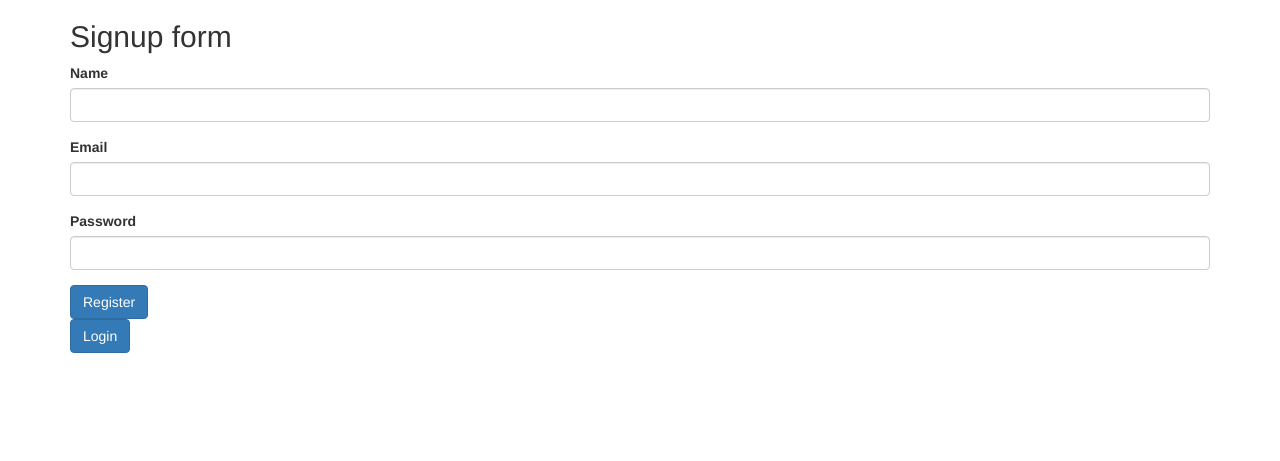
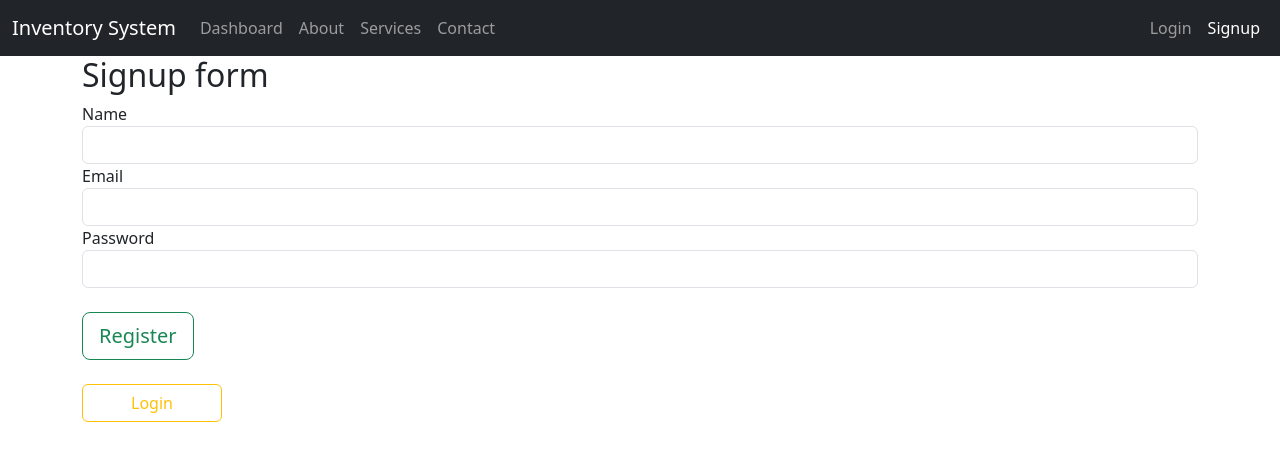
Before and after one commit to PrantoMondol11/Inventory-System, a Flask app: page /signup in a window 1280 px wide. Shown: the top 461 px of the page. Run offline with Flask 3, Linux system fonts and the light colour scheme; some libraries are stand-ins or nearby versions.

Commit message:
add html bootstarp

```diff
--- a/templates/home.html
+++ b/templates/home.html
@@ -1,17 +1,15 @@
-<!DOCTYPE html>
+<!doctype html>
 <html lang="en">
   <head>
-    <meta charset="UTF-8">
-    <meta name="viewport" content="width=device-width, initial-scale=1.0">
-    <meta http-equiv="X-UA-Compatible" content="ie=edge">
-    <title>Home</title>
-    <link rel="stylesheet" href="style.css">
+    <meta charset="utf-8">
+    <meta name="viewport" content="width=device-width, initial-scale=1">
+    <title>Bootstrap demo</title>
+    <link href="https://cdn.jsdelivr.net/npm/bootstrap@5.3.3/dist/css/bootstrap.min.css" rel="stylesheet" integrity="sha384-QWTKZyjpPEjISv5WaRU9OFeRpok6YctnYmDr5pNlyT2bRjXh0JMhjY6hW+ALEwIH" crossorigin="anonymous">
   </head>
   <body>
 
 
 
-    I love it
-    <script src="index.js"></script>
+    <script src="https://cdn.jsdelivr.net/npm/bootstrap@5.3.3/dist/js/bootstrap.bundle.min.js" integrity="sha384-YvpcrYf0tY3lHB60NNkmXc5s9fDVZLESaAA55NDzOxhy9GkcIdslK1eN7N6jIeHz" crossorigin="anonymous"></script>
   </body>
 </html>
--- /dev/null
+++ b/templates/navbar.html
@@ -0,0 +1,33 @@
+<nav class="navbar navbar-expand-lg navbar-dark bg-dark">
+    <div class="container-fluid">
+        <a class="navbar-brand" href="#">Inventory System</a>
+        <button class="navbar-toggler" type="button" data-bs-toggle="collapse" data-bs-target="#mainNav">
+            <span class="navbar-toggler-icon"></span>
+        </button>
+        <div class="collapse navbar-collapse" id="mainNav">
+            <ul class="navbar-nav me-auto">
+                <li class="nav-item">
+                    <a class="nav-link {% if active_page == 'Dashboard' %} active {% endif %}" href="/Dashboard">Dashboard</a>
+                </li>
+                <li class="nav-item">
+                    <a class="nav-link {% if active_page == 'about' %}active{% endif %}" href="/about">About</a>
+                </li>
+                <li class="nav-item">
+                    <a class="nav-link {% if active_page == 'services' %}active{% endif %}" href="/services">Services</a>
+                </li>
+                <li class="nav-item">
+                    <a class="nav-link {% if active_page == 'contact' %}active{% endif %}" href="/contact">Contact</a>
+                </li>
+            </ul>
+
+            <ul class="navbar-nav ms-auto">
+                <li class="nav-item">
+                    <a class="nav-link {% if active_page == 'login' %}active{% endif %}" href="/login">Login</a>
+                </li>
+                <li class="nav-item">
+                    <a class="nav-link {% if active_page == 'signup' %}active{% endif %}" href="/signup">Signup</a>
+                </li>
+            </ul>
+        </div>
+    </div>
+</nav>
--- a/templates/signup.html
+++ b/templates/signup.html
@@ -1,14 +1,7 @@
-<!DOCTYPE html>
-<html lang="en">
-<head>
-  <title>SignUp Form</title>
-  <meta charset="utf-8">
-  <meta name="viewport" content="width=device-width, initial-scale=1">
-  <link rel="stylesheet" href="https://maxcdn.bootstrapcdn.com/bootstrap/3.4.1/css/bootstrap.min.css">
-  <script src="https://ajax.googleapis.com/ajax/libs/jquery/3.7.1/jquery.min.js"></script>
-  <script src="https://maxcdn.bootstrapcdn.com/bootstrap/3.4.1/js/bootstrap.min.js"></script>
-</head>
+{% include 'home.html' %}
+
 <body>
+    {%include 'navbar.html'%}
 
 <div class="container">
   <h2>Signup form</h2>
@@ -51,11 +44,13 @@
         {% endif %}
     </div>
 
-    {{ form.submit(class="btn btn-primary mt-4") }}
+    {{ form.submit(class="btn  mt-4 btn-lg btn-outline-success") }}
 
   </form>
-  <a href='/login' class="btn btn-primary ",>Login</a>
-</div>
+  <a href='/login' class="btn px-5 mt-4 btn-outline-warning">Login</a>
+
+
+
+
 
 </body>
-</html>
```
Also changed, not shown: templates/Dashboard.html (+8 -13 lines), templates/login.html (+3 -12 lines).
